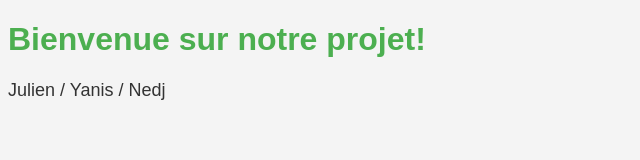
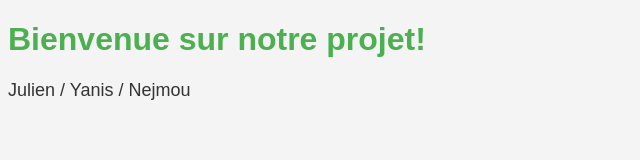
Before and after one commit to delcoco95/projet-GitHub, a plain HTML site: page index.html in a window 1280 px wide. Shown: the full height of the page, 0-640 px from the left. Drawn offline with Linux system fonts and the light colour scheme.

Commit message:
Changement de nom Nedj -> Nedjmou

```diff
--- a/index.html
+++ b/index.html
@@ -8,6 +8,6 @@
 </head>
 <body>
     <h1>Bienvenue sur notre projet!</h1>
-    <p>Julien / Yanis / Nedj</p>
+    <p>Julien / Yanis / Nejmou</p>
 </body>
 </html>
```
